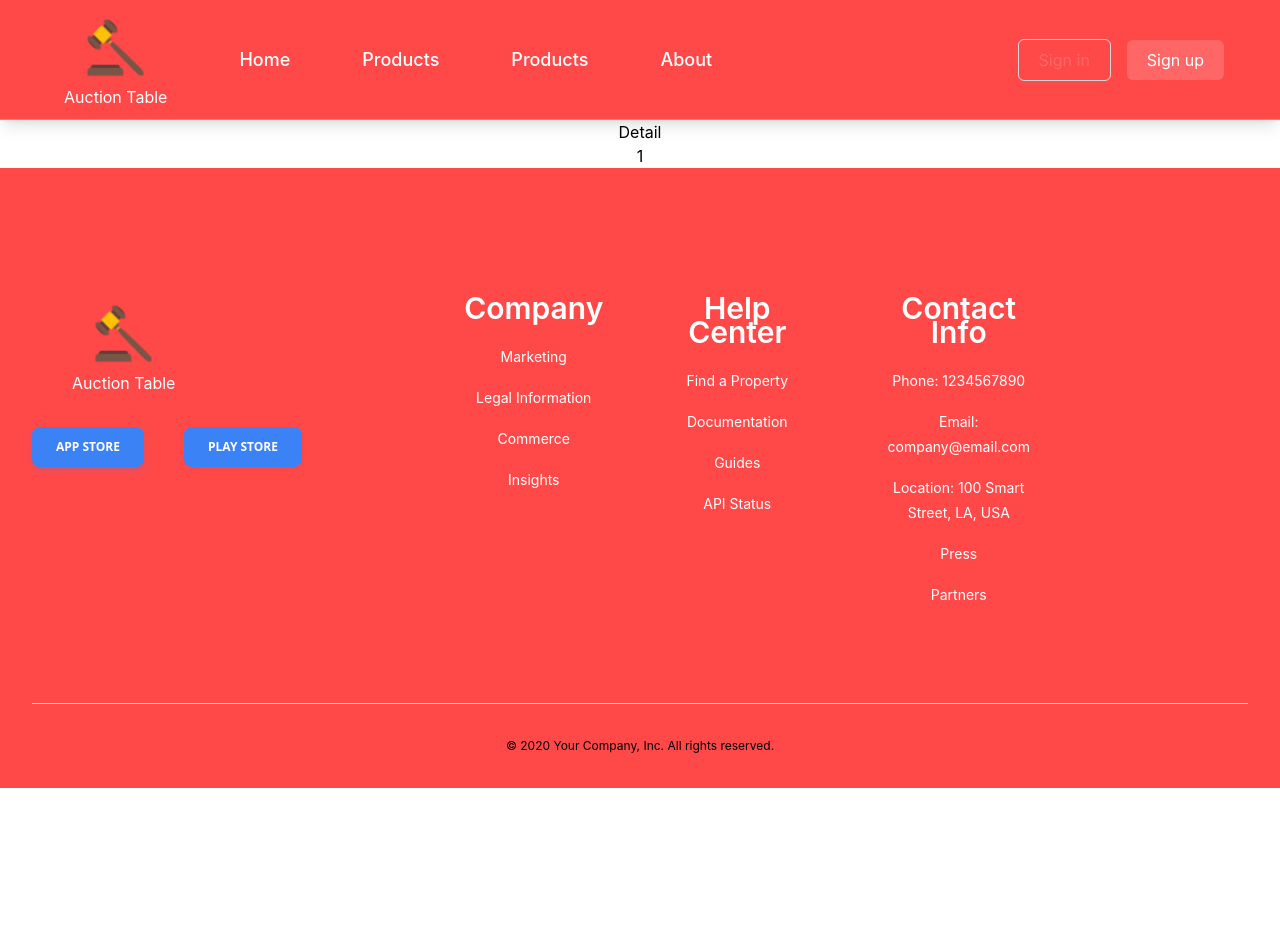
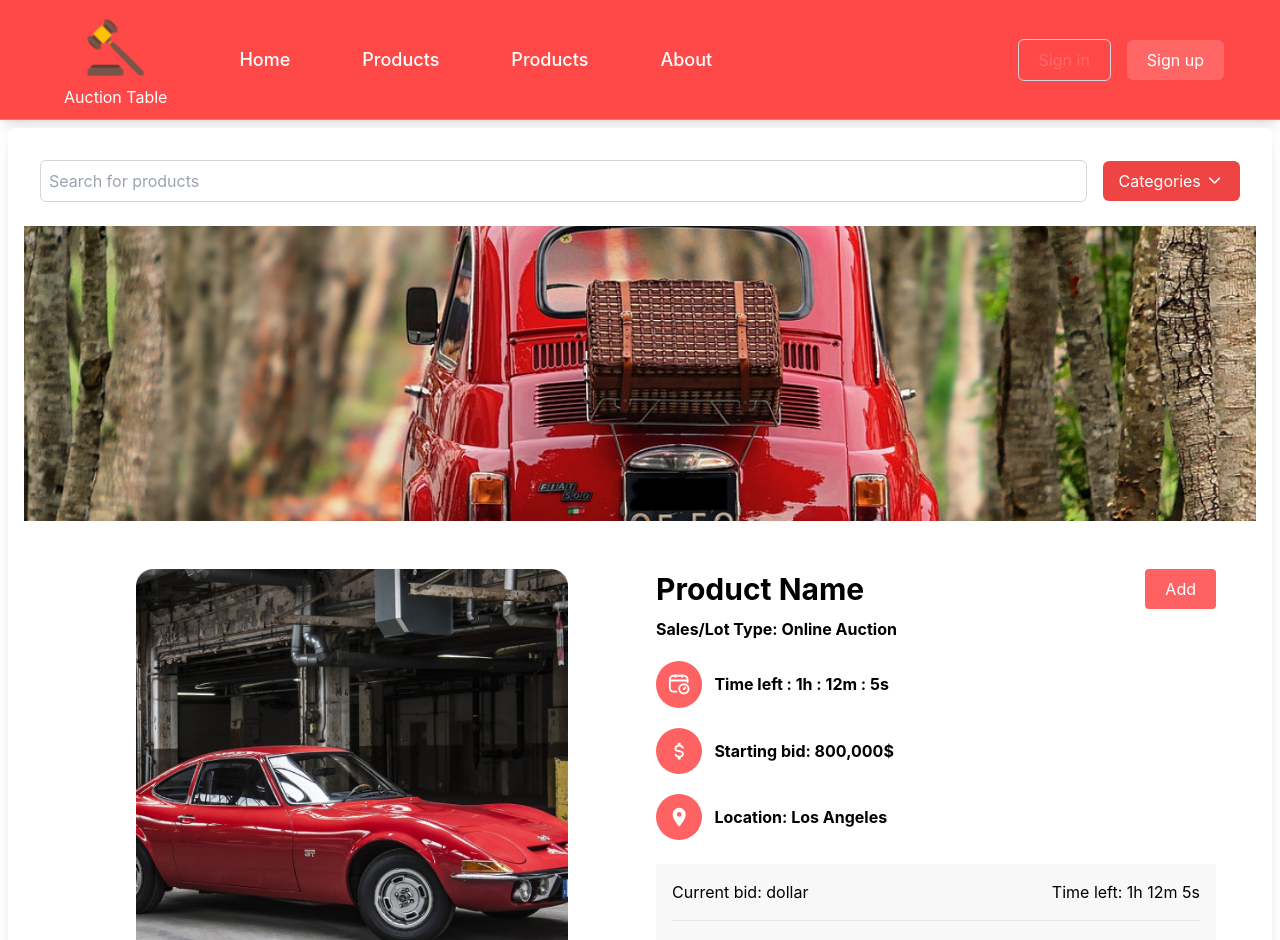
Before and after one commit to autioneaseteam3/AutionEase_052024_Nhom3, a React (Create React App) app in the folder Front-end/aution_project_frontend/: page /product/detail/1 in a window 1280 px wide. Shown: the top 940 px of the page. Before the commit the page ends 800 px from the top, so only its background shows below. Built offline with nearby package versions, Linux system fonts and the light colour scheme.

Commit message:
done details_assets

```diff
--- /dev/null
+++ b/Front-end/aution_project_frontend/src/Components/DetailsAssetsComponents/DetailsAssets.js
@@ -0,0 +1,213 @@
+import React from 'react';
+import HeroLogo from '../../Assets/DetailsAssets_Hero.png';
+import ProductImg from '../../Assets/DetailAssets_Products.png';
+
+const DetailsAssets = () => {
+  const recommendedProducts = [
+    {
+      id: 1,
+      name: 'Product 1',
+      location: 'Los Angeles',
+      time: '2P.m 07/2004',
+      imgSrc: ProductImg,
+    },
+    {
+      id: 2,
+      name: 'Product 2',
+      location: 'Los Angeles',
+      time: '2P.m 07/2004',
+      imgSrc: ProductImg,
+    },
+    {
+      id: 3,
+      name: 'Product 3',
+      location: 'Los Angeles',
+      time: '2P.m 07/2004',
+      imgSrc: ProductImg,
+    },
+    {
+      id: 4,
+      name: 'Product 4',
+      location: 'Los Angeles',
+      time: '2P.m 07/2004',
+      imgSrc: ProductImg,
+    },
+  ];
+  return (
+    <div className="max-w-full mx-auto p-2">
+      <div className="bg-white rounded-lg shadow-lg p-4">
+        {/* Search bar */}
+        <div className="flex items-center p-4 ">
+          <input
+            type="text"
+            className="flex-grow p-2 rounded-md border border-gray-300 focus:outline-none focus:ring-2 focus:ring-red-500 focus:border-transparent transition duration-300 ease-in-out "
+            placeholder="Search for products"
+          />
+          <button className="ml-4 bg-red-500 text-white px-4 py-2 rounded-md flex items-center justify-center gap-1">
+            Categories
+            <svg
+              xmlns="http://www.w3.org/2000/svg"
+              width="1.2rem"
+              height="1.2rem"
+              viewBox="0 0 48 48"
+            >
+              <path
+                fill="none"
+                stroke="currentColor"
+                stroke-linecap="round"
+                stroke-linejoin="round"
+                stroke-width="4"
+                d="M36 18L24 30L12 18"
+              />
+            </svg>
+          </button>
+        </div>
+
+        {/* Hero Section */}
+
+        <div className="w-full my-2">
+          <img src={HeroLogo} className="w-full" />
+        </div>
+
+        {/* Product Details */}
+
+        <div className="md:flex px-4 py-6 lg:px-10 lg:py-10">
+          <div className="md:w-1/2">
+            <img
+              src={ProductImg}
+              alt="Product"
+              className="rounded-lg object-cover h-72 w-full md:h-auto md:w-3/4 md:ml-[12.5%]"
+            />
+          </div>
+          <div className="md:w-1/2 md:pl-4 flex flex-col gap-2 mt-4 md:mt-0">
+            <div className="flex items-center justify-between">
+              <h1 className="text-2xl md:text-3xl font-bold">Product Name</h1>
+              <button className="py-2 px-5 bg-[#FF6262] rounded text-white">
+                Add
+              </button>
+            </div>
+            <p className="font-bold w-full text-left mb-3">
+              Sales/Lot Type: Online Auction
+            </p>
+            <div className="flex flex-col gap-5 mb-4">
+              <div className="flex items-center gap-3">
+                <div className="bg-[#FF6262] p-3 rounded-full text-white ">
+                  <svg
+                    xmlns="http://www.w3.org/2000/svg"
+                    width="1.4rem"
+                    height="1.4rem"
+                    viewBox="0 0 24 24"
+                  >
+                    <g
+                      fill="none"
+                      stroke="currentColor"
+                      stroke-linecap="round"
+                      stroke-linejoin="round"
+                      stroke-width="2"
+                    >
+                      <path d="M9 20H6a4 4 0 0 1-4-4V7a4 4 0 0 1 4-4h11a4 4 0 0 1 4 4v3M8 2v2m7-2v2M2 8h19m-2.5 7.643l-1.5 1.5" />
+                      <circle cx="17" cy="17" r="5" />
+                    </g>
+                  </svg>
+                </div>
+                <p className="font-bold text-sm md:text-base">
+                  Time left : 1h : 12m : 5s
+                </p>
+              </div>
+              <div className="flex items-center gap-3">
+                <div className="bg-[#FF6262] p-3 rounded-full text-white ">
+                  <svg
+                    xmlns="http://www.w3.org/2000/svg"
+                    width="1.4rem"
+                    height="1.4rem"
+                    viewBox="0 0 24 24"
+                  >
+                    <path
+                      fill="currentColor"
+                      d="M7 15h2c0 1.08 1.37 2 3 2s3-.92 3-2c0-1.1-1.04-1.5-3.24-2.03C9.64 12.44 7 11.78 7 9c0-1.79 1.47-3.31 3.5-3.82V3h3v2.18C15.53 5.69 17 7.21 17 9h-2c0-1.08-1.37-2-3-2s-3 .92-3 2c0 1.1 1.04 1.5 3.24 2.03C14.36 11.56 17 12.22 17 15c0 1.79-1.47 3.31-3.5 3.82V21h-3v-2.18C8.47 18.31 7 16.79 7 15"
+                    />
+                  </svg>
+                </div>
+                <p className="font-bold text-sm md:text-base">
+                  Starting bid: 800,000$
+                </p>
+              </div>
+              <div className="flex items-center gap-3">
+                <div className="bg-[#FF6262] p-3 rounded-full text-white ">
+                  <svg
+                    xmlns="http://www.w3.org/2000/svg"
+                    width="1.4rem"
+                    height="1.4rem"
+                    viewBox="0 0 24 24"
+                  >
+                    <path
+                      fill="currentColor"
+                      d="M12 11.5A2.5 2.5 0 0 1 9.5 9A2.5 2.5 0 0 1 12 6.5A2.5 2.5 0 0 1 14.5 9a2.5 2.5 0 0 1-2.5 2.5M12 2a7 7 0 0 0-7 7c0 5.25 7 13 7 13s7-7.75 7-13a7 7 0 0 0-7-7"
+                    />
+                  </svg>
+                </div>
+                <p className="font-bold text-sm md:text-base">
+                  Location: Los Angeles
+                </p>
+              </div>
+            </div>
+            <div className="flex flex-col bg-[#F8F8F8] gap-4 rounded p-4">
+              <div className="flex flex-row items-center justify-between ">
+                <p>Current bid: dollar</p>
+                <p>Time left: 1h 12m 5s</p>
+              </div>
+              <hr />
+              <div className="flex flex-row items-center justify-between ">
+                <p>Current bid: dollar</p>
+                <p>Time left: 1h 12m 5s</p>
+              </div>
+            </div>
+            <div className="flex flex-col items-center justify-center mt-4">
+              <div className="w-full md:w-3/4 flex items-center border rounded-lg overflow-hidden">
+                <div className="bg-gray-200 px-4 py-2">
+                  <span>$</span>
+                </div>
+                <input
+                  type="text"
+                  defaultValue="100.0"
+                  className="p-2 border-l focus:outline-none w-full"
+                />
+              </div>
+              <button className="bg-red-500 text-white font-semibold py-2 px-10 md:px-20 rounded-full mt-4">
+                Place Bid
+              </button>
+            </div>
+          </div>
+        </div>
+        {/* Recommended Products */}
+        <div className="mt-8">
+          <h2 className="text-2xl font-bold mb-4 self-end w-full text-left">
+            Recommend other products
+          </h2>
+          <div className="grid grid-cols-1 md:grid-cols-4 gap-4">
+            {recommendedProducts.map((product) => (
+              <div
+                key={product.id}
+                className="bg-gray-100 p-4 rounded-lg shadow-md flex flex-col items-start"
+              >
+                <img
+                  src={product.imgSrc}
+                  alt={`Recommended ${product.name}`}
+                  className="rounded-lg object-cover w-full h-64"
+                />
+                <h3 className="text-lg font-bold mt-2">{product.name}</h3>
+                <p>{product.location}</p>
+                <p className="self-end w-full text-right">{product.time}</p>
+                <button className="w-4/5 ml-[10%] bg-red-500 text-white py-1 px-3 rounded-md mt-3">
+                  Add
+                </button>
+              </div>
+            ))}
+          </div>
+        </div>
+      </div>
+    </div>
+  );
+};
+
+export default DetailsAssets;
```
Also changed, not shown: Front-end/aution_project_frontend/src/Routes/ProductRoutes.js (+10 -10 lines), Front-end/aution_project_frontend/src/Assets/DetailAssets_Products.png (added), Front-end/aution_project_frontend/src/Assets/DetailsAssets_Hero.png (added).
